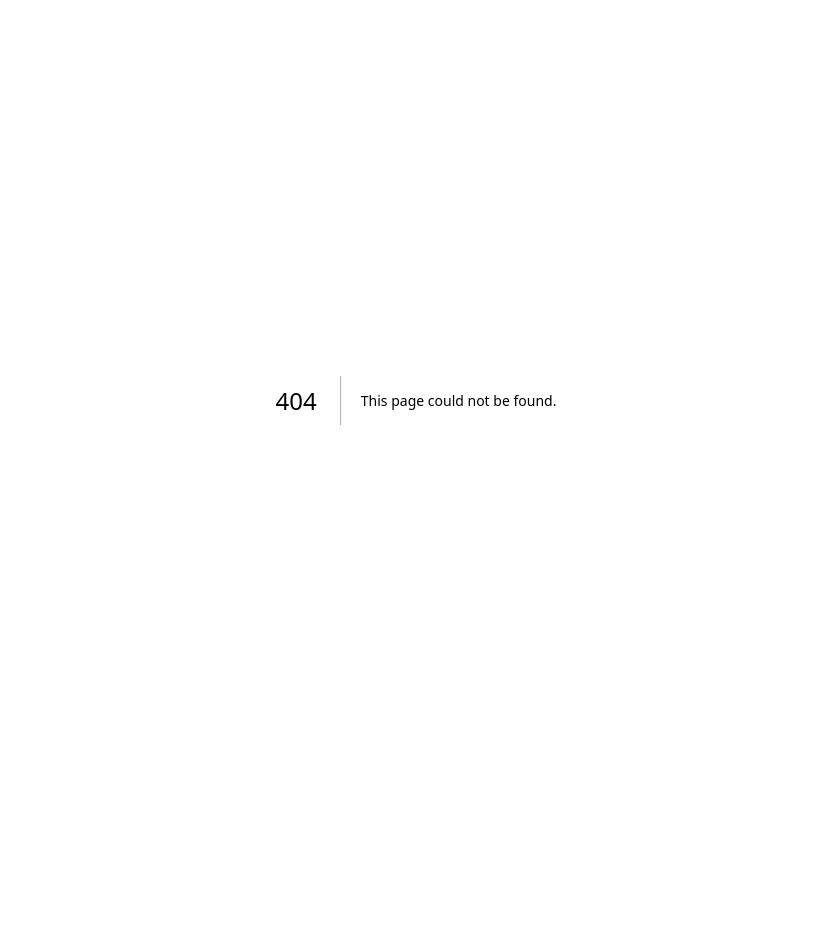
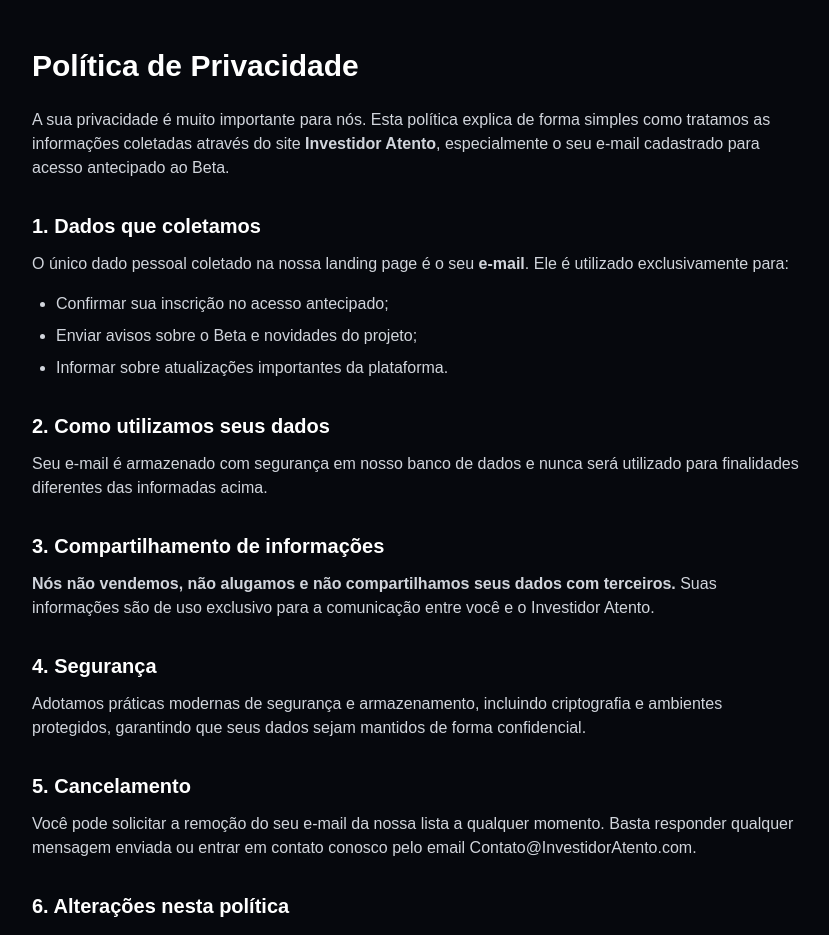
Before and after one commit to Danilocba/investidoratento-landing, a Next.js app: page /privacidade in a window 1280 px wide. Before the commit this address had no page. Shown: the top 935 px of the page, without its empty margins (224-1053 px from the left). Before the commit the page ends 800 px from the top, so only its background shows below. Built offline with nearby package versions, Linux system fonts and the light colour scheme.

Commit message:
atualizacao para seo layout termos de uso e privacidade e sitemap

```diff
--- a/app/layout.tsx
+++ b/app/layout.tsx
@@ -14,8 +14,9 @@
 });
 
 export const metadata: Metadata = {
-  title: "Investidor Atento — Beta",
-  description: "Painel premium para investidores.",
+  title: "Investidor Atento — Ferramentas inteligentes para investir com clareza",
+  description:
+    "A plataforma moderna para acompanhar ativos, buscar tickers, analisar índices e entender o mercado com simplicidade. Cadastro antecipado do Beta disponível.",
 };
 
 export default function RootLayout({
--- a/app/page.tsx
+++ b/app/page.tsx
@@ -261,6 +261,15 @@
         {/* Rodapé */}
         <footer className="text-center mt-20 text-gray-500 text-sm">
           © {new Date().getFullYear()} Investidor Atento — Você de olho em tudo.
+
+          <div className="mt-2">
+            <a
+              href="/privacidade"
+              className="text-gray-400 hover:text-gray-200 underline transition"
+            >
+              Política de Privacidade
+            </a>
+          </div>
         </footer>
       </div>
     </main>
--- /dev/null
+++ b/app/privacidade/page.tsx
@@ -0,0 +1,69 @@
+export const metadata = {
+  title: "Privacidade — Investidor Atento",
+  description: "Saiba como tratamos seus dados e como garantimos sua segurança.",
+};
+
+export default function Privacidade() {
+  return (
+    <main className="min-h-screen bg-[#06080D] text-white px-6 py-12">
+      <div className="max-w-3xl mx-auto">
+        <h1 className="text-3xl font-bold mb-6">Política de Privacidade</h1>
+
+        <p className="text-gray-300 mb-4">
+          A sua privacidade é muito importante para nós. Esta política explica
+          de forma simples como tratamos as informações coletadas através do
+          site <strong>Investidor Atento</strong>, especialmente o seu e-mail
+          cadastrado para acesso antecipado ao Beta.
+        </p>
+
+        <h2 className="text-xl font-semibold mt-8 mb-3">1. Dados que coletamos</h2>
+        <p className="text-gray-300 mb-4">
+          O único dado pessoal coletado na nossa landing page é o seu{" "}
+          <strong>e-mail</strong>. Ele é utilizado exclusivamente para:
+        </p>
+        <ul className="list-disc ml-6 text-gray-300 mb-4 space-y-2">
+          <li>Confirmar sua inscrição no acesso antecipado;</li>
+          <li>Enviar avisos sobre o Beta e novidades do projeto;</li>
+          <li>Informar sobre atualizações importantes da plataforma.</li>
+        </ul>
+
+        <h2 className="text-xl font-semibold mt-8 mb-3">2. Como utilizamos seus dados</h2>
+        <p className="text-gray-300 mb-4">
+          Seu e-mail é armazenado com segurança em nosso banco de dados e nunca
+          será utilizado para finalidades diferentes das informadas acima.
+        </p>
+
+        <h2 className="text-xl font-semibold mt-8 mb-3">3. Compartilhamento de informações</h2>
+        <p className="text-gray-300 mb-4">
+          <strong>Nós não vendemos, não alugamos e não compartilhamos seus dados
+          com terceiros.</strong> Suas informações são de uso exclusivo para a
+          comunicação entre você e o Investidor Atento.
+        </p>
+
+        <h2 className="text-xl font-semibold mt-8 mb-3">4. Segurança</h2>
+        <p className="text-gray-300 mb-4">
+          Adotamos práticas modernas de segurança e armazenamento, incluindo
+          criptografia e ambientes protegidos, garantindo que seus dados sejam
+          mantidos de forma confidencial.
+        </p>
+
+        <h2 className="text-xl font-semibold mt-8 mb-3">5. Cancelamento</h2>
+        <p className="text-gray-300 mb-4">
+          Você pode solicitar a remoção do seu e-mail da nossa lista a qualquer
+          momento. Basta responder qualquer mensagem enviada ou entrar em
+          contato conosco pelo email Contato@InvestidorAtento.com.
+        </p>
+
+        <h2 className="text-xl font-semibold mt-8 mb-3">6. Alterações nesta política</h2>
+        <p className="text-gray-300 mb-4">
+          Esta política pode ser atualizada conforme o avanço do projeto. Caso
+          isso aconteça, informaremos você por e-mail.
+        </p>
+
+        <p className="text-gray-400 mt-10 text-sm">
+          © {new Date().getFullYear()} Investidor Atento — Todos os direitos reservados.
+        </p>
+      </div>
+    </main>
+  );
+}
--- /dev/null
+++ b/app/sitemap.ts
@@ -0,0 +1,12 @@
+export default function sitemap() {
+  const baseUrl = "https://investidoratento.com";
+
+  return [
+    {
+      url: baseUrl,
+      lastModified: new Date().toISOString(),
+      changeFrequency: "daily",
+      priority: 1.0,
+    },
+  ];
+}
```
